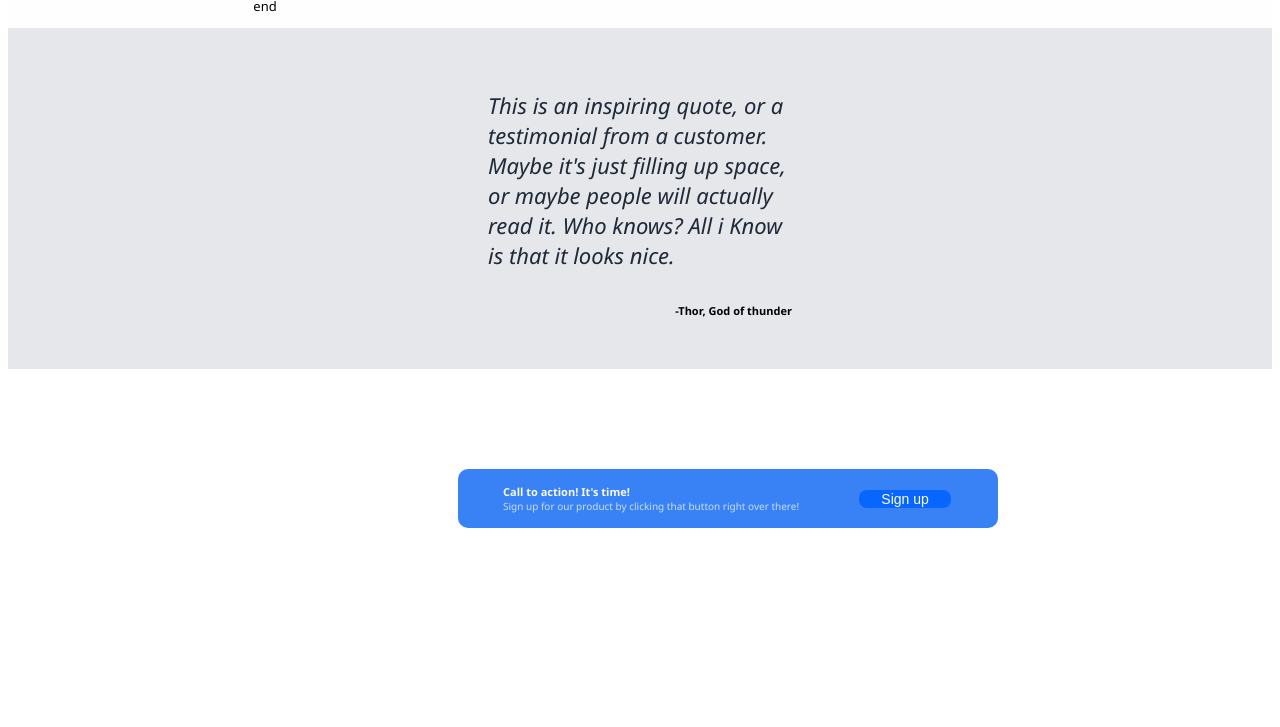
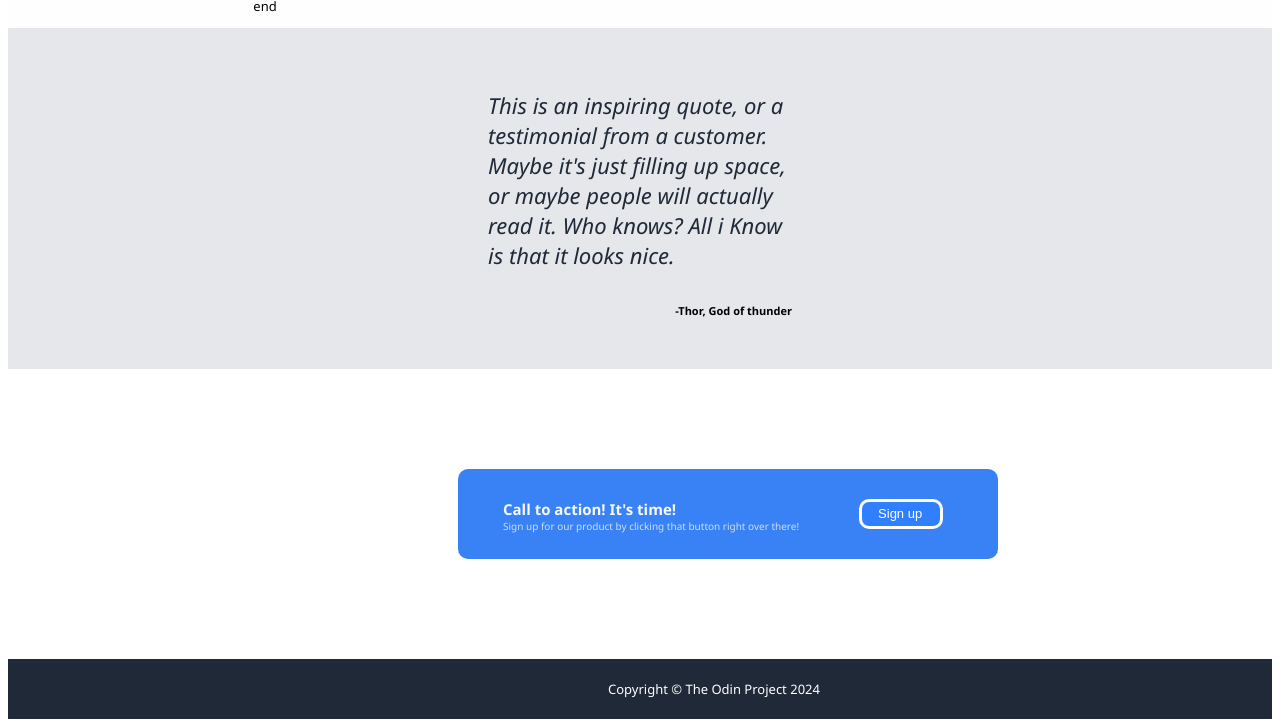
Before and after one commit to Thechuy1609/awesome-website, a plain HTML site: page index.html in a window 1280 px wide. Shown: the part 683-1410 px from the top of the page. Before the commit the page ends 1311 px from the top, so only its background shows below. Drawn offline with Linux system fonts and the light colour scheme.

Commit message:
prefooter and footer don, job done

```diff
--- a/index.html
+++ b/index.html
@@ -93,10 +93,20 @@
    <div class="Call">Call to action! It's time!</div>
     <div class="call2"> Sign up for our product by clicking that button right over there!</div>
  </div>
-    <div class="signup2"><button>Sign up</button></div>
+ <button style="display: flex ; align-items: center ;
+    background-color: #2f7fff;
+    color: white;
+    border-radius: 10px; border-style: none;
+    border:solid white;
+    font-size: 13px;
+    line-height: 8px;
+    padding: 2 16px;
+    width: 84px; height:30px; margin-top: 25px
+    ;margin-left: 50px;">Sign up</button></div>
+</div>
 
-
-
+<div class="footer">
+ Copyright © The Odin Project 2024
 
 </div>
 
--- a/styles.css
+++ b/styles.css
@@ -86,7 +86,7 @@ width: 92px; margin-left: 50px;
 .updownright {
 display: flex; flex-direction: row;
 gap: 60px; padding-left: 10px; margin-left: 50px;
-margin-top: 27px; display: none;
+margin-top: 27px;
 }
 
 .all {
@@ -171,17 +171,18 @@ color: #1f2937;
 .containerx {
     ; display: flex; flex-direction: row;
     background-color: #3882F6 ; color: #f9faf8;
-    border-radius: 10px; padding: 5px;
+    border-radius: 10px; padding: 5px; height: 80px;
 }
 
 .callx {
     margin: 10px; padding-left: 30px;
+    margin-top: 25px;
 
 
 }
 
 .call {
-    font-weight:600; font-size: 11px;
+    font-weight:600; font-size: 15px;
 }
 
 
@@ -189,9 +190,9 @@ color: #1f2937;
 font-size: 10px;  color: #ffffffbd
 }
 
-
-
-.signup2 {
-   ; display: flex;
-    align-items: center;
+.footer{
+    background-color:#1f2937 ;
+    height: 60px; color: white; display: flex;
+ align-items: center; text-align: center; padding-left: 600px;
+ font-size: 13px;
 }
```
